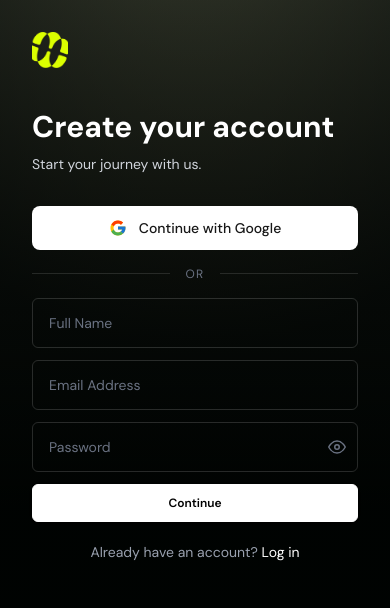
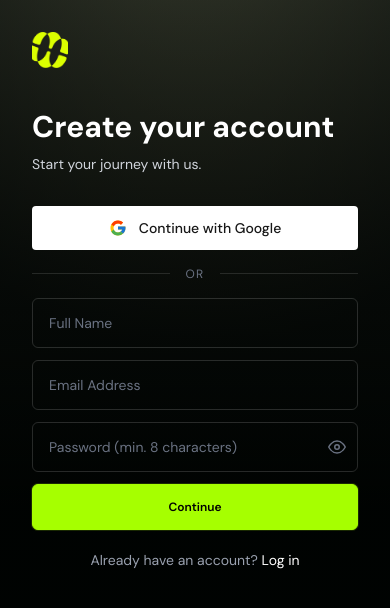
Before and after one commit to brightphi210/betamindwebapp, a React (Vite) app: page /signup in a window 390 px wide. Shown: the top 608 px of the page. Built offline with nearby package versions, Linux system fonts and the light colour scheme.

Commit message:
Fixed the Loging and Register

```diff
--- a/src/component/GoogleAuthButton.tsx
+++ b/src/component/GoogleAuthButton.tsx
@@ -13,7 +13,7 @@ interface GoogleAuthButtonProps {
 const GoogleAuthButton = ({
   text = "Continue with Google",
   loadingText = "Signing in...",
-  rounded = "rounded-lg",
+  rounded = "rounded",
 }: GoogleAuthButtonProps) => {
   const [googleLoading, setGoogleLoading] = useState(false);
   const { addToast } = useGlobalContext();
--- a/src/component/ui/Button.tsx
+++ b/src/component/ui/Button.tsx
@@ -38,7 +38,7 @@ const MyButton: React.FC<ButtonProps> = ({
     <button
       type={type}
       disabled={disabled || isLoading}
-      className={`inline-flex items-center cursor-pointer justify-center gap-2 rounded-md px-5 py-2.5 text-xs font-semibold transition-all duration-200 disabled:cursor-not-allowed disabled:opacity-60 ${fullWidth ? "w-full" : ""} ${variantClasses[resolvedVariant]} ${className}`}
+      className={`inline-flex items-center cursor-pointer justify-center gap-2 rounded-md px-5 py-3.5 text-xs font-semibold transition-all duration-200 disabled:cursor-not-allowed disabled:opacity-60 ${fullWidth ? "w-full" : ""} ${variantClasses[resolvedVariant]} ${className}`}
       {...props}
     >
       {isLoading ? (
--- a/src/hooks/mutations/auth.ts
+++ b/src/hooks/mutations/auth.ts
@@ -13,7 +13,7 @@ export const useSendGoogleToken = () => {
 
 export const useRegistration = () => {
   const registrationMutation = useMutation({
-    mutationFn: (data: any) => post_requests("fincanceRecord/signup", data),
+    mutationFn: (data: any) => post_requests("auth/register/", data),
   });
 
   return registrationMutation;
@@ -22,7 +22,7 @@ export const useRegistration = () => {
 
 export const useLogin = () => {
   const loginMutation = useMutation({
-    mutationFn: (data: any) => post_requests("fincanceRecord/login", data),
+    mutationFn: (data: any) => post_requests("auth/login/", data),
   });
 
   return loginMutation;
--- /dev/null
+++ b/src/pages/auth/AuthShared.tsx
@@ -0,0 +1,34 @@
+import type { FocusEvent } from "react";
+
+export const EMAIL_RE = /^[^\s@]+@[^\s@]+\.[^\s@]+$/;
+
+const ERROR_COLOR = "#f87171";
+const DEFAULT_BORDER = "rgba(255,255,255,0.15)";
+
+export const OrDivider = () => (
+    <div className="my-4 flex items-center gap-4">
+        <div className="h-px flex-1" style={{ backgroundColor: "rgba(255,255,255,0.12)" }} />
+        <span className="text-xs uppercase tracking-widest text-gray-500">or</span>
+        <div className="h-px flex-1" style={{ backgroundColor: "rgba(255,255,255,0.12)" }} />
+    </div>
+);
+
+export const inputBaseClass =
+    "w-full rounded-md px-4 py-3.5 text-sm text-white placeholder-gray-500 outline-none transition-colors";
+
+export const inputStyle = (hasError: boolean) => ({
+    border: `1px solid ${hasError ? ERROR_COLOR : DEFAULT_BORDER}`,
+});
+
+export const handleFocusBorder = (e: FocusEvent<HTMLInputElement>) => {
+    e.currentTarget.style.borderColor = "#a6ff00";
+};
+
+export const handleBlurBorder = (e: FocusEvent<HTMLInputElement>) => {
+    e.currentTarget.style.borderColor = e.currentTarget.dataset.invalid
+        ? ERROR_COLOR
+        : DEFAULT_BORDER;
+};
+
+export const FieldError = ({ message }: { message?: string }) =>
+    message ? <p className="mt-1 text-xs text-red-400">{message}</p> : null;
--- a/src/pages/auth/LoginPage.tsx
+++ b/src/pages/auth/LoginPage.tsx
@@ -1,65 +1,99 @@
+import { useState } from "react";
+import { FiEye, FiEyeOff } from "react-icons/fi";
 import { Link, useNavigate } from "react-router-dom";
 import logo from "../../assets/beta1.png";
-// import loginImage from "../../assets/loginImage.jpeg";
-import { useState } from "react";
-import { FiEye, FiEyeOff } from "react-icons/fi";
-import loginImage from '../../assets/upload2.jpg';
+import loginImage from "../../assets/upload2.jpg";
 import GoogleAuthButton from "../../component/GoogleAuthButton";
 import MyButton from "../../component/ui/Button";
-
-const OrDivider = () => (
-  <div className="my-4 flex items-center gap-4">
-    <div className="h-px flex-1" style={{ backgroundColor: "rgba(255,255,255,0.12)" }} />
-    <span className="text-xs uppercase tracking-widest text-gray-500">or</span>
-    <div className="h-px flex-1" style={{ backgroundColor: "rgba(255,255,255,0.12)" }} />
-  </div>
-);
-
-// const AUTH_PANEL_GRADIENT =
-//   'radial-gradient(ellipse 400px 500px at 50% -150px, rgba(205, 220, 57, 0.05), rgba(0, 4, 2, 0.7))'
-
-const inputBaseClass =
-  "w-full rounded-md px-4 py-3.5 text-sm text-white placeholder-gray-500 outline-none transition-colors";
-const inputBorderStyle = { border: "1px solid rgba(255,255,255,0.15)" };
-
-const handleFocusBorder = (e: React.FocusEvent<HTMLInputElement>) => {
-  e.currentTarget.style.borderColor = "#a6ff00";
-};
-const handleBlurBorder = (e: React.FocusEvent<HTMLInputElement>) => {
-  e.currentTarget.style.borderColor = "rgba(255,255,255,0.15)";
-};
+import { useLogin } from "../../hooks/mutations/auth";
+import { useGlobalContext } from "../../providers/GlobalContext";
+import { parseApiError, saveTokens, type FieldErrors } from "../../types/auth";
+import {
+  EMAIL_RE,
+  FieldError,
+  OrDivider,
+  handleBlurBorder,
+  handleFocusBorder,
+  inputBaseClass,
+  inputStyle,
+} from "./AuthShared";
 
 const EmailContinueForm = () => {
   const [email, setEmail] = useState("");
   const [password, setPassword] = useState("");
   const [showPassword, setShowPassword] = useState(false);
+  const [errors, setErrors] = useState<FieldErrors>({});
   const navigate = useNavigate();
+  const { addToast } = useGlobalContext();
+  const { mutate, isPending } = useLogin();
 
-  const handleContinue = () => {
-    navigate("/onboarding");
+  const clearError = (field: keyof FieldErrors) =>
+    setErrors((prev) => ({ ...prev, [field]: undefined }));
+
+  const handleSubmit = (e: React.FormEvent) => {
+    e.preventDefault();
+
+    const next: FieldErrors = {};
+    if (!EMAIL_RE.test(email.trim())) next.email = "Enter a valid email address";
+    if (!password) next.password = "Password is required";
+    setErrors(next);
+    if (Object.keys(next).length) return;
+
+    mutate(
+      { email: email.trim().toLowerCase(), password },
+      {
+        onSuccess: (res: any) => {
+          if (!saveTokens(res)) {
+            addToast("Login failed. Please try again.", "error");
+            return;
+          }
+          navigate("/dashboard/overview");
+        },
+        onError: (err: any) => {
+          const { message, fieldErrors } = parseApiError(err);
+          // Wrong credentials usually come back as a general message, so toast it.
+          if (Object.keys(fieldErrors).length) setErrors(fieldErrors);
+          else addToast(message, "error");
+        },
+      }
+    );
   };
 
   return (
-    <div className="flex flex-col gap-3">
+    <form onSubmit={handleSubmit} noValidate className="flex flex-col gap-3">
+      <div>
         <input
           type="email"
           value={email}
-        onChange={(e) => setEmail(e.target.value)}
+          onChange={(e) => {
+            setEmail(e.target.value);
+            clearError("email");
+          }}
           placeholder="Email Address"
+          autoComplete="email"
           className={inputBaseClass}
-        style={inputBorderStyle}
+          style={inputStyle(!!errors.email)}
+          data-invalid={errors.email ? "true" : undefined}
           onFocus={handleFocusBorder}
           onBlur={handleBlurBorder}
         />
+        <FieldError message={errors.email} />
+      </div>
 
+      <div>
         <div className="relative">
           <input
             type={showPassword ? "text" : "password"}
             value={password}
-          onChange={(e) => setPassword(e.target.value)}
+            onChange={(e) => {
+              setPassword(e.target.value);
+              clearError("password");
+            }}
             placeholder="Password"
+            autoComplete="current-password"
             className={`${inputBaseClass} pr-11`}
-          style={inputBorderStyle}
+            style={inputStyle(!!errors.password)}
+            data-invalid={errors.password ? "true" : undefined}
             onFocus={handleFocusBorder}
             onBlur={handleBlurBorder}
           />
@@ -72,37 +106,36 @@ const EmailContinueForm = () => {
             {showPassword ? <FiEyeOff size={18} /> : <FiEye size={18} />}
           </button>
         </div>
+        <FieldError message={errors.password} />
+      </div>
 
-      <MyButton variant="white" fullWidth onClick={handleContinue}>
+      <MyButton type="submit" variant="green" fullWidth isLoading={isPending}>
         Continue
       </MyButton>
-
-    </div>
+    </form>
   );
 };
 
 const LoginPage = () => {
   return (
-    <div className="min-h-screen w-full text-white"
+    <div
+      className="min-h-screen w-full text-white"
       style={{
         background:
-          'radial-gradient(ellipse 400px 500px at 50% -150px, rgba(205, 220, 57, 0.05), rgba(0, 4, 2, 0.7)), linear-gradient(180deg, rgba(6, 10, 4, 0.85) 0%, #000000 60%)',
+          "radial-gradient(ellipse 400px 500px at 50% -150px, rgba(205, 220, 57, 0.05), rgba(0, 4, 2, 0.7)), linear-gradient(180deg, rgba(6, 10, 4, 0.85) 0%, #000000 60%)",
       }}
     >
       <div className="mx-auto flex min-h-screen w-full max-w-4xl flex-col px-4 py-4 sm:px-6 lg:flex-row lg:items-center lg:justify-center lg:px-8 lg:py-8">
         {/* Mobile: full-bleed radial-gradient hero, no bordered card */}
         <div className="w-full lg:hidden lg:-mx-4 -mt-4 sm:-mx-6">
-          <div
-            className="lg:px-6 px-4 pt-8 pb-10 sm:px-8"
-          // style={{ background: AUTH_PANEL_GRADIENT }}
-          >
+          <div className="lg:px-6 px-4 pt-8 pb-10 sm:px-8">
             <div className="mb-10 flex h-9 w-9 items-center justify-center overflow-hidden rounded-sm">
               <img src={logo} alt="Betamind Logo" className="h-full w-full object-cover" />
             </div>
 
             <div className="mb-8">
               <h1 className="mb-2 text-3xl font-bold leading-tight">Hey, Betamind!</h1>
-              <p className="text-sm text-white/40">Monetize your knowledge, gain affordable mentorhip</p>
+              <p className="text-sm text-white/40">Monetize your knowledge, gain affordable mentorship</p>
             </div>
 
             <GoogleAuthButton />
@@ -113,16 +146,16 @@ const LoginPage = () => {
               <Link to="/forgot-password" className="text-white transition-colors hover:underline">
                 Forgot password?
               </Link>
-              {/* <Link to="/signup" className="text-white transition-colors hover:underline">
+              <Link to="/signup" className="text-white transition-colors hover:underline">
                 Sign up
-              </Link> */}
+              </Link>
             </div>
           </div>
         </div>
 
-        {/* Desktop: split card, image left / gradient auth panel right */}
+        {/* Desktop: split card, image left / auth panel right */}
         <div className="hidden w-full max-w-4xl overflow-hidden rounded-[10px] border border-white/10 shadow-2xl lg:flex">
-          <div className="relative w-[46%] min-h-[500px]">
+          <div className="relative min-h-[500px] w-[46%]">
             <img src={loginImage} alt="Atmosphere" className="absolute inset-0 h-full w-full object-cover" />
             <div className="absolute inset-x-0 bottom-0 bg-gradient-to-t from-black/90 to-transparent p-8 pt-24">
               <h2 className="mb-2 text-xl font-bold leading-tight text-white">Enter the Atmosphere.</h2>
@@ -130,17 +163,14 @@ const LoginPage = () => {
             </div>
           </div>
 
-          <div
-            className="flex w-[54%] flex-col justify-center bg-neutral-950 px-10 py-10 xl:px-12"
-          // style={{ background: AUTH_PANEL_GRADIENT }}
-          >
+          <div className="flex w-[54%] flex-col justify-center bg-neutral-950 px-10 py-10 xl:px-12">
             <div className="mb-8 flex h-7 w-7 items-center justify-center overflow-hidden rounded-sm">
               <img src={logo} alt="Betamind Logo" className="h-full w-full object-cover" />
             </div>
 
             <div className="mb-8">
               <h1 className="mb-1 text-3xl font-bold leading-tight">Hey, Betamind!</h1>
-              <p className="text-base text-white/40">Monetize your knowledge, gain affordable mentorhip</p>
+              <p className="text-base text-white/40">Monetize your knowledge, gain affordable mentorship</p>
             </div>
 
             <GoogleAuthButton />
@@ -151,9 +181,9 @@ const LoginPage = () => {
               <Link to="/forgot-password" className="text-xs text-white/60 transition-colors hover:underline">
                 Forgot password?
               </Link>
-              {/* <Link to="/signup" className="text-xs text-white transition-colors hover:underline">
+              <Link to="/signup" className="text-xs text-white/60 transition-colors hover:underline">
                 Sign up
-              </Link> */}
+              </Link>
             </div>
           </div>
         </div>
--- a/src/pages/auth/SignupPage.tsx
+++ b/src/pages/auth/SignupPage.tsx
@@ -5,76 +5,131 @@ import logo from "../../assets/beta1.png";
 import loginImage from "../../assets/loginImage.jpeg";
 import GoogleAuthButton from "../../component/GoogleAuthButton";
 import Button from "../../component/ui/Button";
-
-const OrDivider = () => (
-    <div className="my-4 flex items-center gap-4">
-        <div className="h-px flex-1" style={{ backgroundColor: "rgba(255,255,255,0.12)" }} />
-        <span className="text-xs uppercase tracking-widest text-gray-500">or</span>
-        <div className="h-px flex-1" style={{ backgroundColor: "rgba(255,255,255,0.12)" }} />
-    </div>
-);
+import { useRegistration } from "../../hooks/mutations/auth";
+import { useGlobalContext } from "../../providers/GlobalContext";
+import { parseApiError, saveTokens, type FieldErrors } from "../../types/auth";
+import {
+    EMAIL_RE,
+    FieldError,
+    OrDivider,
+    handleBlurBorder,
+    handleFocusBorder,
+    inputBaseClass,
+    inputStyle,
+} from "./AuthShared";
 
 // Lime-tinted radial glow fading to the app's near-black, used behind the
-// auth panel on both mobile (full-bleed hero) and desktop (right panel).
+// auth panel on desktop (right panel).
 const AUTH_PANEL_GRADIENT =
-    'radial-gradient(ellipse 400px 500px at 50% -150px, rgba(205, 220, 57, 0.05), rgba(0, 4, 2, 0.7))'
-
-// Shared input styling so every field in the auth forms (login + signup)
-// stays visually identical without repeating the focus/blur handlers.
-const inputBaseClass =
-    "w-full rounded-md px-4 py-3.5 text-sm text-white placeholder-gray-500 outline-none transition-colors";
-const inputBorderStyle = { border: "1px solid rgba(255,255,255,0.15)" };
-
-const handleFocusBorder = (e: React.FocusEvent<HTMLInputElement>) => {
-    e.currentTarget.style.borderColor = "#a6ff00";
-};
-const handleBlurBorder = (e: React.FocusEvent<HTMLInputElement>) => {
-    e.currentTarget.style.borderColor = "rgba(255,255,255,0.15)";
-};
+    "radial-gradient(ellipse 400px 500px at 50% -150px, rgba(205, 220, 57, 0.05), rgba(0, 4, 2, 0.7))";
 
 const EmailSignupForm = () => {
     const [fullName, setFullName] = useState("");
     const [email, setEmail] = useState("");
     const [password, setPassword] = useState("");
     const [showPassword, setShowPassword] = useState(false);
+    const [errors, setErrors] = useState<FieldErrors>({});
     const navigate = useNavigate();
+    const { addToast } = useGlobalContext();
+    const { mutate, isPending } = useRegistration();
 
-    const handleContinue = () => {
+    const clearError = (field: keyof FieldErrors) =>
+        setErrors((prev) => ({ ...prev, [field]: undefined }));
+
+    const validate = (): FieldErrors => {
+        const next: FieldErrors = {};
+        if (!fullName.trim()) next.name = "Full name is required";
+        if (!EMAIL_RE.test(email.trim())) next.email = "Enter a valid email address";
+        if (password.length < 8) next.password = "Password must be at least 8 characters";
+        return next;
+    };
+
+    const handleSubmit = (e: React.FormEvent) => {
+        e.preventDefault();
+        const next = validate();
+        setErrors(next);
+        if (Object.keys(next).length) return;
+
+        mutate(
+            {
+                name: fullName.trim(),
+                email: email.trim().toLowerCase(),
+                password,
+            },
+            {
+                onSuccess: (res: any) => {
+                    // If the API returns tokens on register, go straight to onboarding.
+                    // Otherwise, ask the user to log in.
+                    if (saveTokens(res)) {
                         navigate("/onboarding");
+                    } else {
+                        addToast("Account created. Please log in.", "success");
+                        navigate("/login");
+                    }
+                },
+                onError: (err: any) => {
+                    const { message, fieldErrors } = parseApiError(err);
+                    if (Object.keys(fieldErrors).length) setErrors(fieldErrors);
+                    else addToast(message, "error");
+                },
+            }
+        );
     };
 
     return (
-        <div className="flex flex-col gap-3 w-full ">
+        <form onSubmit={handleSubmit} noValidate className="flex w-full flex-col gap-3">
+            <div>
                 <input
                     type="text"
                     value={fullName}
-                onChange={(e) => setFullName(e.target.value)}
+                    onChange={(e) => {
+                        setFullName(e.target.value);
+                        clearError("name");
+                    }}
                     placeholder="Full Name"
+                    autoComplete="name"
                     className={inputBaseClass}
-                style={inputBorderStyle}
+                    style={inputStyle(!!errors.name)}
+                    data-invalid={errors.name ? "true" : undefined}
                     onFocus={handleFocusBorder}
                     onBlur={handleBlurBorder}
                 />
+                <FieldError message={errors.name} />
+            </div>
 
+            <div>
                 <input
                     type="email"
                     value={email}
-                onChange={(e) => setEmail(e.target.value)}
+                    onChange={(e) => {
+                        setEmail(e.target.value);
+                        clearError("email");
+                    }}
                     placeholder="Email Address"
+                    autoComplete="email"
                     className={inputBaseClass}
-                style={inputBorderStyle}
+                    style={inputStyle(!!errors.email)}
+                    data-invalid={errors.email ? "true" : undefined}
                     onFocus={handleFocusBorder}
                     onBlur={handleBlurBorder}
                 />
+                <FieldError message={errors.email} />
+            </div>
 
+            <div>
                 <div className="relative">
                     <input
                         type={showPassword ? "text" : "password"}
                         value={password}
-                    onChange={(e) => setPassword(e.target.value)}
-                    placeholder="Password"
+                        onChange={(e) => {
+                            setPassword(e.target.value);
+                            clearError("password");
+                        }}
+                        placeholder="Password (min. 8 characters)"
+                        autoComplete="new-password"
                         className={`${inputBaseClass} pr-11`}
-                    style={inputBorderStyle}
+                        style={inputStyle(!!errors.password)}
+                        data-invalid={errors.password ? "true" : undefined}
                         onFocus={handleFocusBorder}
                         onBlur={handleBlurBorder}
                     />
@@ -87,20 +142,23 @@ const EmailSignupForm = () => {
                         {showPassword ? <FiEyeOff size={18} /> : <FiEye size={18} />}
                     </button>
                 </div>
+                <FieldError message={errors.password} />
+            </div>
 
-            <Button variant="white" fullWidth onClick={handleContinue}>
+            <Button type="submit" variant="green" fullWidth isLoading={isPending}>
                 Continue
             </Button>
-        </div>
+        </form>
     );
 };
 
 const SignupPage = () => {
     return (
-        <div className="min-h-screen w-full text-white"
+        <div
+            className="min-h-screen w-full text-white"
             style={{
                 background:
-                    'radial-gradient(ellipse 400px 500px at 50% -150px, rgba(205, 220, 57, 0.05), rgba(0, 4, 2, 0.7)), linear-gradient(180deg, rgba(6, 10, 4, 0.85) 0%, #000000 60%)',
+                    "radial-gradient(ellipse 400px 500px at 50% -150px, rgba(205, 220, 57, 0.05), rgba(0, 4, 2, 0.7)), linear-gradient(180deg, rgba(6, 10, 4, 0.85) 0%, #000000 60%)",
             }}
         >
             <div className="mx-auto flex min-h-screen w-full max-w-4xl flex-col px-4 py-4 sm:px-6 lg:flex-row lg:items-center lg:justify-center lg:px-8 lg:py-8">
@@ -131,7 +189,7 @@ const SignupPage = () => {
 
                 {/* Desktop: split card, image left / gradient auth panel right */}
                 <div className="hidden w-full max-w-4xl overflow-hidden rounded-[10px] border border-white/10 shadow-2xl lg:flex">
-                    <div className="relative w-[46%] min-h-[500px]">
+                    <div className="relative min-h-[500px] w-[46%]">
                         <img src={loginImage} alt="Atmosphere" className="absolute inset-0 h-full w-full object-cover" />
                         <div className="absolute inset-x-0 bottom-0 bg-gradient-to-t from-black/90 to-transparent p-8 pt-24">
                             <h2 className="mb-2 text-3xl font-bold leading-tight text-white">Enter the Atmosphere.</h2>
--- a/src/types/auth.ts
+++ b/src/types/auth.ts
@@ -1,7 +1,54 @@
-import type { ReactNode } from "react";
+export type FieldErrors = Partial<Record<"name" | "email" | "password", string>>;
 
-export interface AuthLayoutProps {
-  title: string;
-  subtitle: string;
-  children: ReactNode;
-}
+export const TOKEN_KEY = "betamindToken";
+export const REFRESH_KEY = "betamindRefresh";
+
+/**
+ * Takes the mutation's onSuccess argument and stores the JWT pair.
+ * Handles the shapes your Google flow reads (data.tokens) plus a couple of
+ * common variants. Returns true if an access token was found and saved.
+ */
+export const saveTokens = (res: any): boolean => {
+  const tokens =
+    res?.data?.tokens ??
+    res?.data?.data?.tokens ??
+    res?.tokens ??
+    (res?.data?.access ? res.data : undefined);
+
+  if (!tokens?.access) return false;
+
+  localStorage.setItem(TOKEN_KEY, tokens.access);
+  if (tokens.refresh) localStorage.setItem(REFRESH_KEY, tokens.refresh);
+  return true;
+};
+
+const first = (v: unknown) => (Array.isArray(v) ? String(v[0]) : String(v));
+
+/**
+ * Normalises DRF errors:
+ *  { message } | { detail } | { non_field_errors: [] } |
+ *  { email: ["user with this email already exists."] } | { errors: { email: [] } }
+ */
+export const parseApiError = (e: any) => {
+  const data = e?.response?.data;
+  const fieldErrors: FieldErrors = {};
+  let message: string | undefined;
+
+  if (data && typeof data === "object") {
+    message = data.message || data.detail;
+    if (!message && data.non_field_errors) message = first(data.non_field_errors);
+
+    for (const key of ["name", "email", "password"] as const) {
+      const v = data[key] ?? data?.errors?.[key];
+      if (v) fieldErrors[key] = first(v);
+    }
+  }
+
+  return {
+    fieldErrors,
+    message:
+      (typeof message === "string" && message) ||
+      Object.values(fieldErrors)[0] ||
+      "Something went wrong. Please try again.",
+  };
+};
```
Lines whose indentation alone changed are shown as unchanged.
